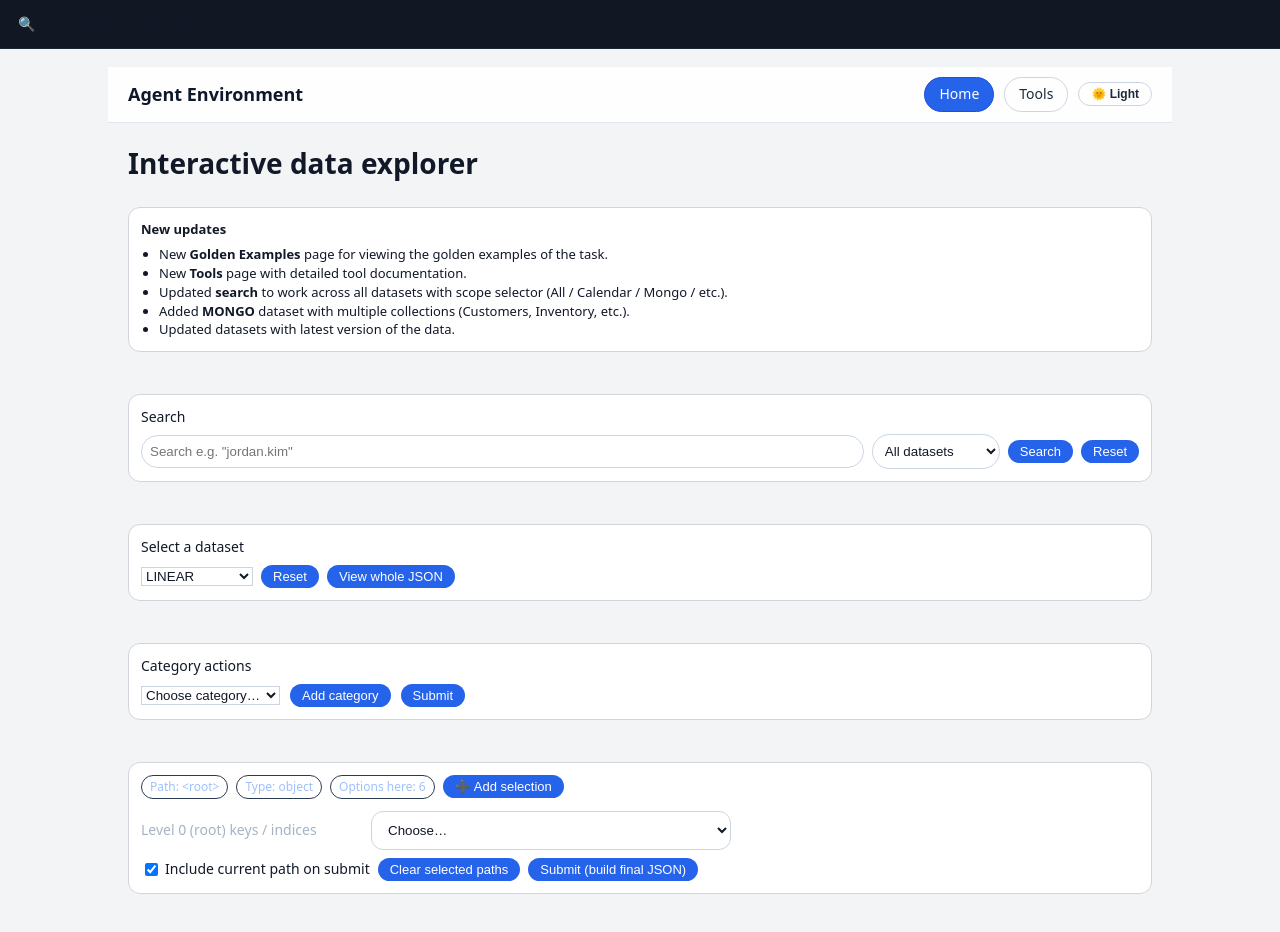
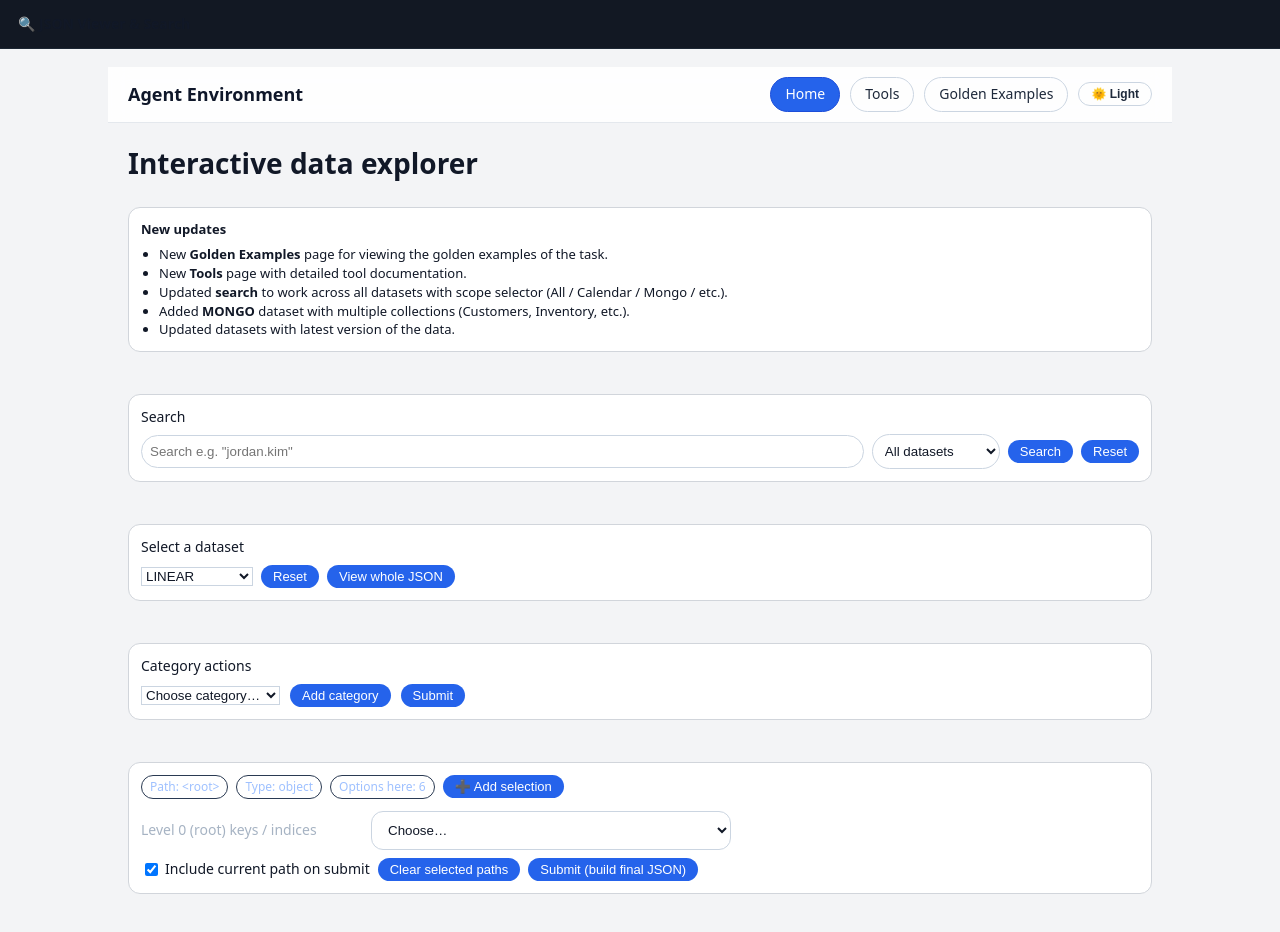
Before and after one commit to achal7337/interactive-json-vercel-app, a Next.js app: page / in a window 1280 px wide. Shown: the top 932 px of the page. Built offline with nearby package versions, Linux system fonts and the light colour scheme.

Commit message:
updated topnav

```diff
--- a/components/TopNav.tsx
+++ b/components/TopNav.tsx
@@ -200,6 +200,17 @@ export default function TopNav() {
             Tools
           </Link>
 
+          <Link
+            href="/golden-examples"
+            style={{
+              ...btnBase,
+              ...(isTools ? active : inactive),
+            }}
+          >
+            Golden Examples
+          </Link>
+
+
           <button
             type="button"
             data-nav="topnav"
```
